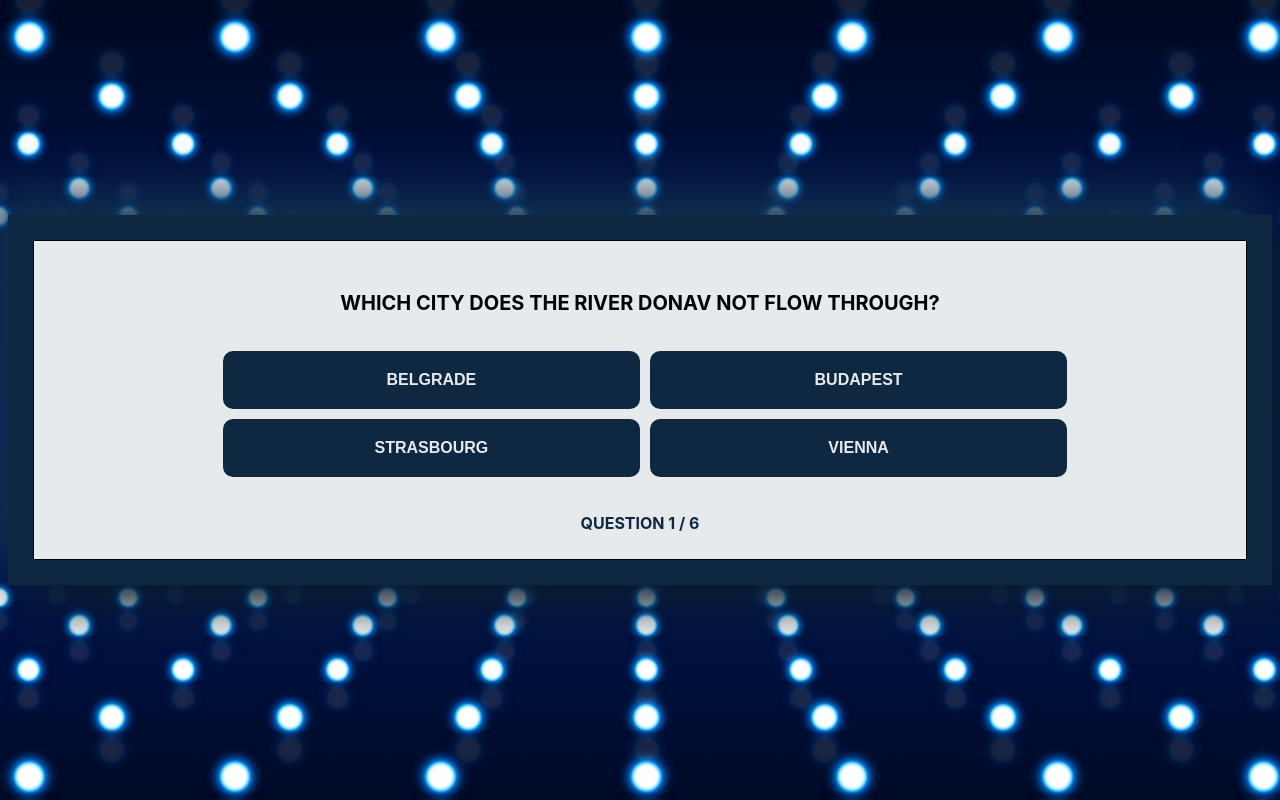
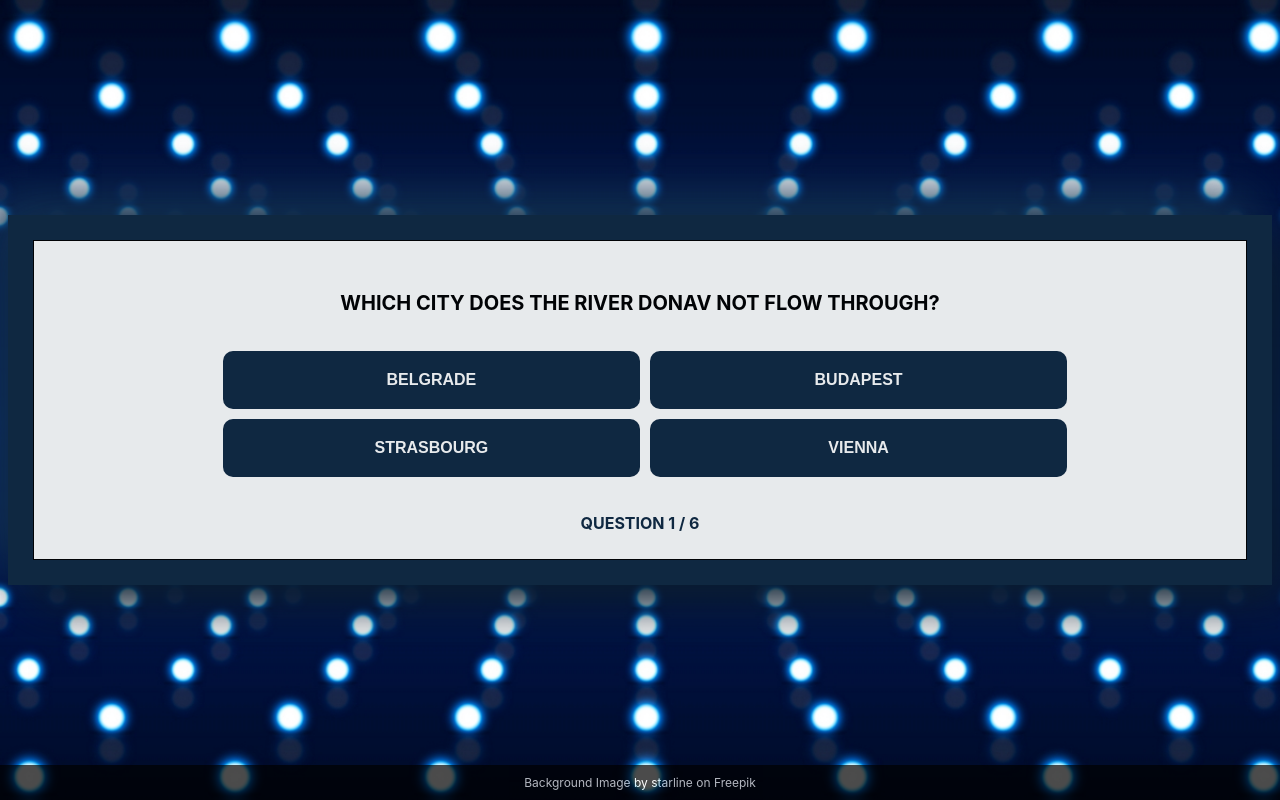
Before and after one commit to Technigo/project-redux-quiz-old, a React (Create React App) app: page /quiz in a window 1280 px wide. Built offline with nearby package versions, Linux system fonts and the light colour scheme.

Commit message:
added footer with credits for image

```diff
--- a/src/App.js
+++ b/src/App.js
@@ -5,6 +5,7 @@ import { combineReducers, configureStore } from '@reduxjs/toolkit';
 import { quiz } from 'reducers/quiz';
 import FirstPage from 'components/Firstpage';
 import { CurrentQuestion } from 'components/CurrentQuestion';
+import Footer from 'components/Footer';
 
 const reducer = combineReducers({
   quiz: quiz.reducer
@@ -14,6 +15,7 @@ const store = configureStore({ reducer });
 
 export const App = () => {
   return (
+    <>
       <Provider store={store}>
         <BrowserRouter>
           <Routes>
@@ -22,5 +24,7 @@ export const App = () => {
           </Routes>
         </BrowserRouter>
       </Provider>
+      <Footer />
+    </>
   );
 }
--- /dev/null
+++ b/src/components/Footer.js
@@ -0,0 +1,32 @@
+import React from 'react';
+import styled from 'styled-components';
+
+const Footer = () => {
+  return (
+    <FooterStyle>
+      <CreditStyle href="https://www.freepik.com/free-vector/blue-background-with-light-structure_1050270.htm#query=game%20show%20background&position=12&from_view=keyword&track=ais">
+            Background Image by starline on Freepik
+      </CreditStyle>
+    </FooterStyle>
+  )
+};
+
+export default Footer;
+
+const FooterStyle = styled.footer`
+    background-color: black;
+    opacity: 0.7;
+    width: 100%;
+    height: 35px;
+    display: flex;
+    align-items: center;
+    justify-content: center;
+    position: absolute;
+    bottom: 0;
+`;
+
+const CreditStyle = styled.a`
+    text-decoration: none;
+    color: white;
+    font-size: 12px;
+`;
--- a/src/index.css
+++ b/src/index.css
@@ -8,10 +8,11 @@ body {
   -moz-osx-font-smoothing: grayscale;
   background-image: url(../public/assets/background.jpg);
   height: 100vh;
+  width: 100%;
   background-size: cover;
   background-repeat: no-repeat;
   background-position: center;
-  overflow-x: hidden;
+  overflow: hidden;
   display: grid;
   grid-template-columns: 1fr;
   align-items: center;
```
Lines whose indentation alone changed are shown as unchanged.
